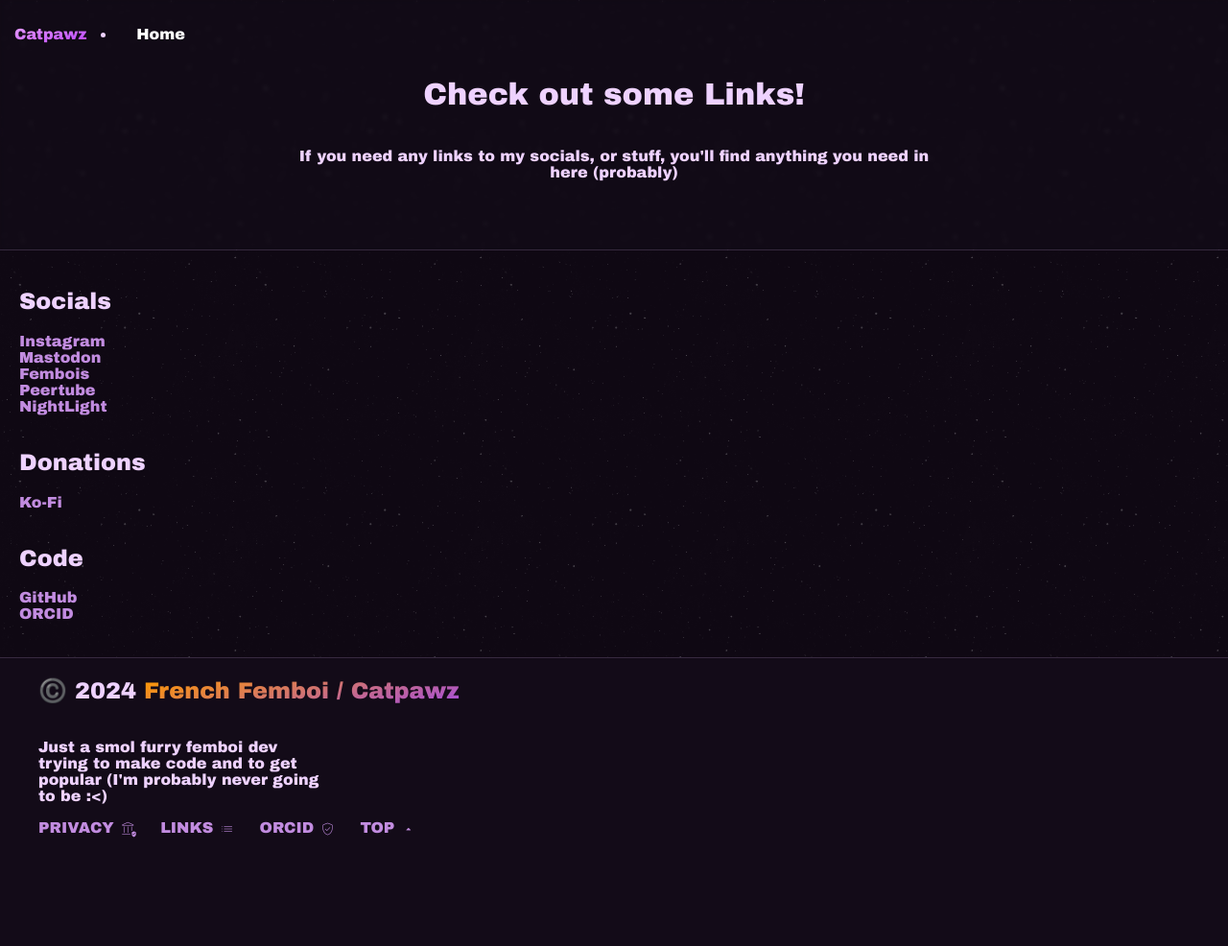
After one commit to catpawzz/Landing-Page, a PHP site: page /links.html in a window 1280 px wide. The commit adds this page. Shown: the whole page at 96% size. Run offline with PHP 8.4, Linux system fonts and the light colour scheme.

Commit message:
updated links for french-femboi rebranding, added sub-pages, added HTACCESS document

```diff
--- /dev/null
+++ b/links.html
@@ -0,0 +1,112 @@
+<!DOCTYPE html>
+<html lang="en">
+
+<head>
+    <meta charset="utf-8" />
+    <meta name="viewport" content="width=device-width, initial-scale=1.0">
+    <link rel="stylesheet" href="style.css" />
+    <title>French Femboi | Links</title>
+    <link rel="icon" href="assets/IMG_1168.png">
+
+    <meta name="description"content="Unleashing creativity through code.">
+    <meta name="author" content="French Femboi">
+    <meta content="#D4A4EB" data-react-helmet="true" name="theme-color">
+    <meta property="og:image" content="/assets/IMG_1168.png">
+    <link rel="stylesheet" href="https://fonts.googleapis.com/css2?family=Material+Symbols+Rounded:opsz,wght,FILL,GRAD@48,400,1,0" />
+</head>
+
+<body class="starry-background">
+
+    <nav class="nav">
+        <div class="container">
+            <a class="gradient1-alt">Catpawz</a>
+            <li><a href="/">Home</a></li>
+        </div>
+    </nav>
+
+    <div class="header-1">
+        <h1 class="focus-in-expand">Check out some Links!</h1>
+        <p class="focus-in-secondary text2">If you need any links to my socials, or stuff, you'll find anything you need in here (probably)</p>
+    </div>
+
+    <div class="links-body">
+        <h2>Socials</h2>
+        <a class="footer-link" target="_blank" href="https://www.instagram.com/french_femboii/">Instagram</a><br>
+        <a class="footer-link" target="_blank" href="https://mastodon.social/@french_femboi">Mastodon</a><br>
+        <a class="footer-link" target="_blank" href="https://fembois.eu/@catpawz">Fembois</a><br>
+        <a class="footer-link" target="_blank" href="https://tube.fembois.eu/a/catpawz/video-channels">Peertube</a><br>
+        <a class="footer-link" target="_blank" href="https://night-light.cz/u/catpawz">NightLight</a><br><br>
+
+        <h2>Donations</h2>
+        <a class="footer-link" target="_blank" href="https://ko-fi.com/french_femboi">Ko-Fi</a><br><br>
+
+        <h2>Code</h2>
+        <a class="footer-link" target="_blank" href="https://github.com/french-femboi">GitHub</a><br>
+        <a class="footer-link" target="_blank" href="https://orcid.org/0009-0005-3727-187X">ORCID</a><br>
+        <br>
+    </div>
+
+    <div class="footer">
+        <div class="footer-left">
+            <h2>©️ 2024 <a class="gradient1">French Femboi / Catpawz</a></h2>
+            <p style="max-width: 300px;">Just a smol furry femboi dev trying to make code and to get popular (I'm probably never going to be :<)</p>
+        </div>
+        <div class="footer-right">
+            <a class="footer-link" href="/privacy">PRIVACY <span class="mt2 material-symbols-rounded">assured_workload</span></a>
+            <a class="footer-link" href="/links">LINKS <span class="mt2 material-symbols-rounded">list</span></a>
+            <a class="footer-link" href="https://orcid.org/0009-0005-3727-187X">ORCID <span class="mt2 material-symbols-rounded">verified_user</span></a>
+            <a class="footer-link" href="#">TOP <span class="mt2 material-symbols-rounded">arrow_drop_up</span></a>
+        </div>
+    </div>
+
+    <script>
+        const nav = document.querySelector('.nav');
+window.addEventListener('scroll', fixNav);
+
+function fixNav() {
+  if (window.scrollY > nav.offsetHeight + 10) {
+    nav.classList.add('active');
+  } else {
+    nav.classList.remove('active');
+  }
+}
+
+var item = document.getElementsByClassName('item');
+
+for (let i = 0; i < item.length; i++) {
+  item[i].addEventListener('click', function(el) {
+
+    el.currentTarget.classList.toggle('item--open');
+
+    for (let i = 0; i < item.length; i++) {
+      if (item[i] !== el.currentTarget && item[i].className === "item item--open") {
+        item[i].classList.remove('item--open');
+      }
+    }
+  });
+};
+
+  function toggleDropdown() {
+    var dropdown = document.getElementById("dropdown");
+    if (dropdown.style.display === "block") {
+        dropdown.style.display = "none";
+    } else {
+        dropdown.style.display = "block";
+    }
+}
+
+    </script>
+
+</body>
+
+<script src='https://storage.ko-fi.com/cdn/scripts/overlay-widget.js'></script>
+<script>
+  kofiWidgetOverlay.draw('french_femboi', {
+    'type': 'floating-chat',
+    'floating-chat.donateButton.text': 'Support me',
+    'floating-chat.donateButton.background-color': '#794bc4',
+    'floating-chat.donateButton.text-color': '#fff'
+  });
+</script>
+
+</html>
--- a/style.css
+++ b/style.css
@@ -73,6 +73,7 @@ body {
     border-top: 1px solid #b090c43a;
     z-index: 100;
     position: relative;
+    padding-bottom: 100px;
 }
 
 .footer-left {
@@ -455,3 +456,7 @@ position: relative;
     color: #b062dd;
     font-weight: bold;
   }
+
+  .links-body {
+    padding: 20px;
+  }
```
Also changed, not shown: index.html (+21 -12 lines), privacy.html (added, +99 -0 lines), .htaccess (added).
